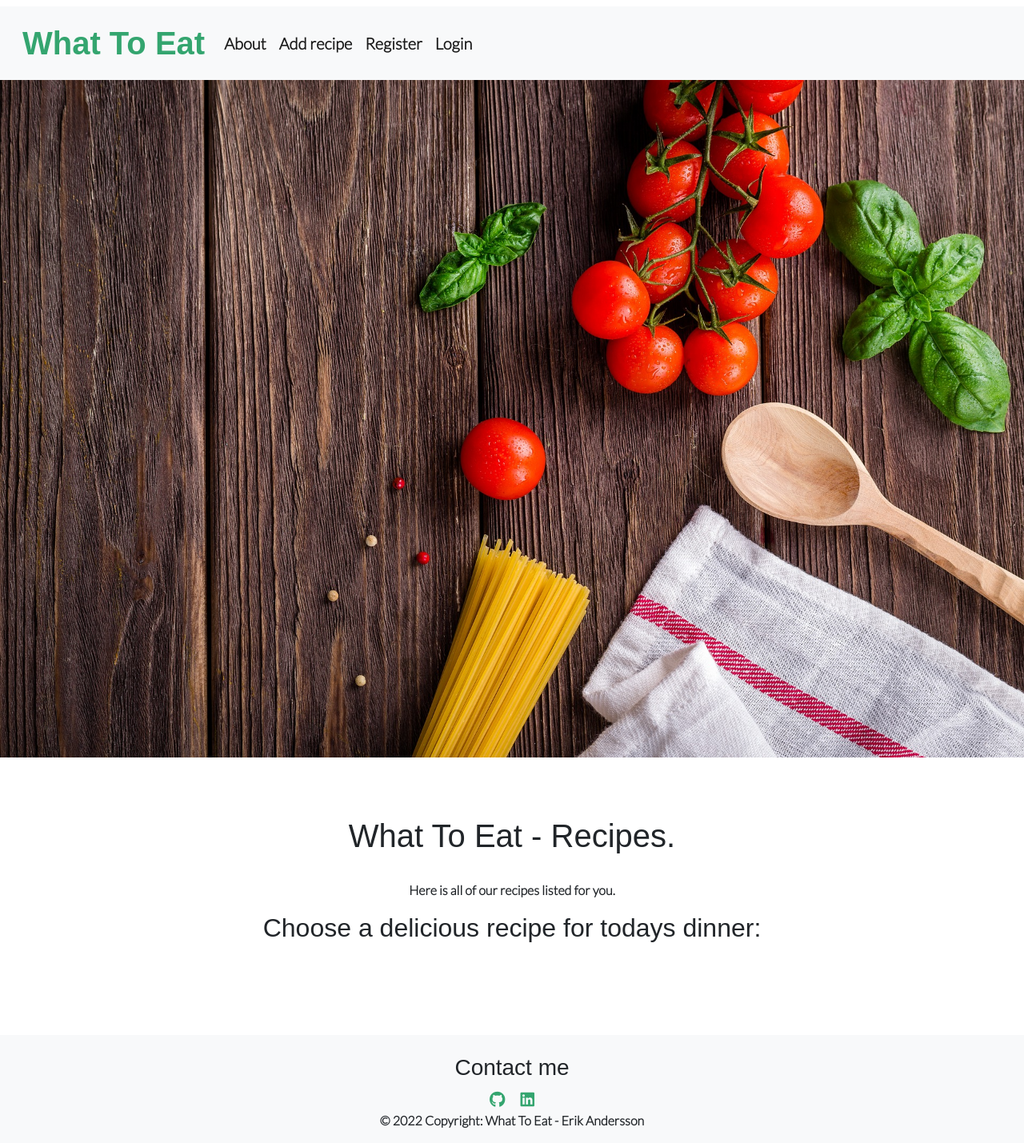
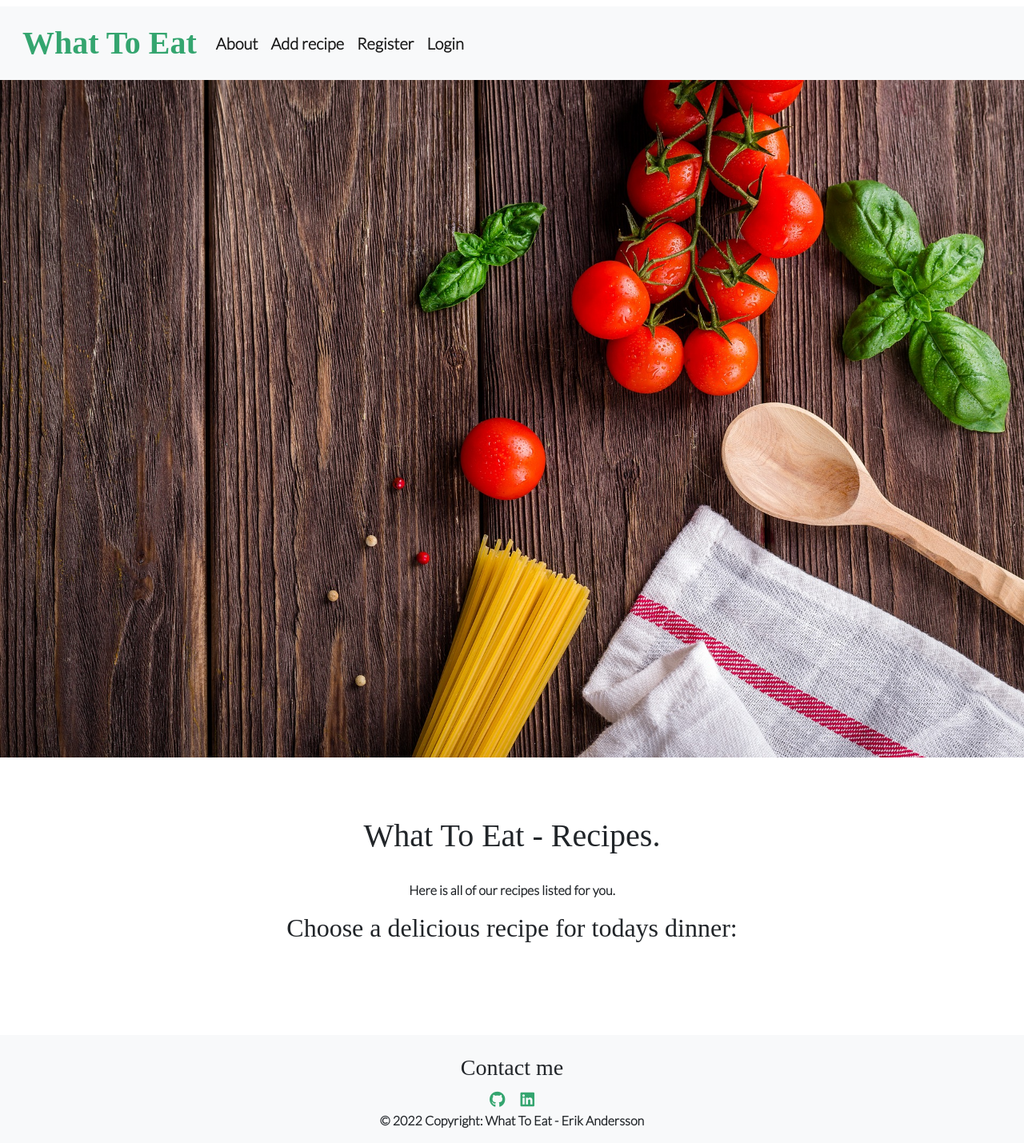
Before and after one commit to erikandersson96/portfolio-project-four, a Django app: page / in a window 1280 px wide. Shown: the whole page at 80% size. Run offline with Django 3.2, Linux system fonts and the light colour scheme; data that the repository does not hold is empty; some libraries are stand-ins or nearby versions.

Commit message:
change font for heading/logo to dancing script

```diff
--- a/static/css/style.css
+++ b/static/css/style.css
@@ -1,5 +1,6 @@
 /******************* Font *******************/
-@import url('https://fonts.googleapis.com/css2?family=Kaushan+Script:wght@900&family=Lato:wght@300&display=swap');
+@import url('https://fonts.googleapis.com/css2?family=Dancing+Script:wght@900&family=Lato:wght@300&display=swap');
+
 
 
 body {
@@ -9,7 +10,7 @@ body {
 }
 
 h1, h2, h3 {
-    font-family: "Kaushan", sans-serif;
+    font-family: 'Dancing Script';
 }
 
 
@@ -23,7 +24,7 @@ h1, h2, h3 {
 /******************* Logo *******************/
 #logo {
     color: #34A56F;
-    font-family: "Kaushan", sans-serif;
+    font-family: 'Dancing Script';
     font-size: 40px;
 }
 
```
